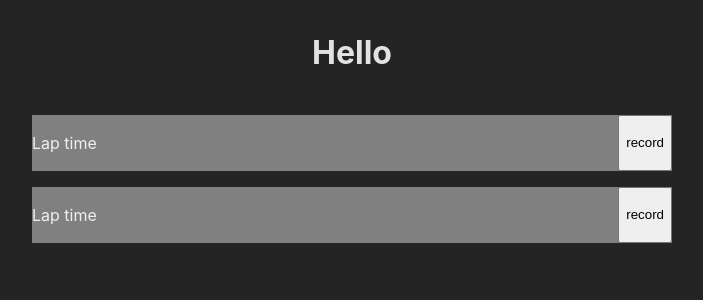
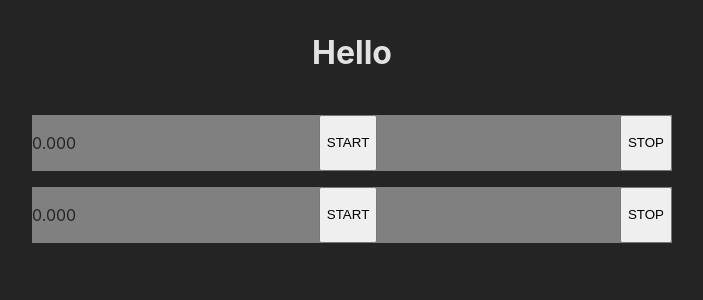
Before and after one commit to seok-pyo/timeLap, a React (Vite) app in the folder time-lap/: page / in a window 1280 px wide. Shown: the top 300 px of the page, without its empty margins (288-991 px from the left). Built offline with nearby package versions, Linux system fonts and the light colour scheme.

Commit message:
Lap component timelaps function

```diff
--- a/time-lap/src/Props.jsx
+++ /dev/null
@@ -1,4 +0,0 @@
-export default function Props({ val2 }) {
-  console.log('this is Props');
-  return <div>{val2}</div>;
-}
--- a/time-lap/src/components/Lap.jsx
+++ b/time-lap/src/components/Lap.jsx
@@ -1,8 +1,39 @@
+import { useRef, useState } from 'react';
+
 export default function Lap() {
+  const nowTime = useRef(null);
+
+  const [startTime, setStartTime] = useState(null);
+  const [now, setNow] = useState(null);
+
+  function handleStart() {
+    if (startTime !== null) {
+      setStartTime((prev) => prev);
+    } else {
+      setStartTime(Date.now());
+    }
+    setNow(Date.now());
+
+    clearInterval(nowTime.current);
+    nowTime.current = setInterval(() => {
+      setNow(Date.now());
+    }, 10);
+  }
+
+  function handleStop() {
+    clearInterval(nowTime.current);
+  }
+
+  let passedSecond = 0;
+  if (startTime !== null && now !== null) {
+    passedSecond = (now - startTime) / 1000;
+  }
+
   return (
     <li id='lap'>
-      <p>Lap time</p>
-      <button>record</button>
+      <p>{passedSecond.toFixed(3)}</p>
+      <button onClick={handleStart}>START</button>
+      <button onClick={handleStop}>STOP</button>
     </li>
   );
 }
--- a/time-lap/src/components/Timer.jsx
+++ b/time-lap/src/components/Timer.jsx
@@ -1,4 +1,4 @@
-import Lap from './Lap.jsx';
+import Lap from './lap.jsx';
 
 export default function Timer() {
   return (
--- a/time-lap/src/index.css
+++ b/time-lap/src/index.css
@@ -32,3 +32,7 @@
   display: flex;
   justify-content: space-between;
 }
+
+p {
+  color: #242424;
+}
```
Also changed, not shown: time-lap/src/AsyncTest.jsx (deleted, +0 -53 lines).
